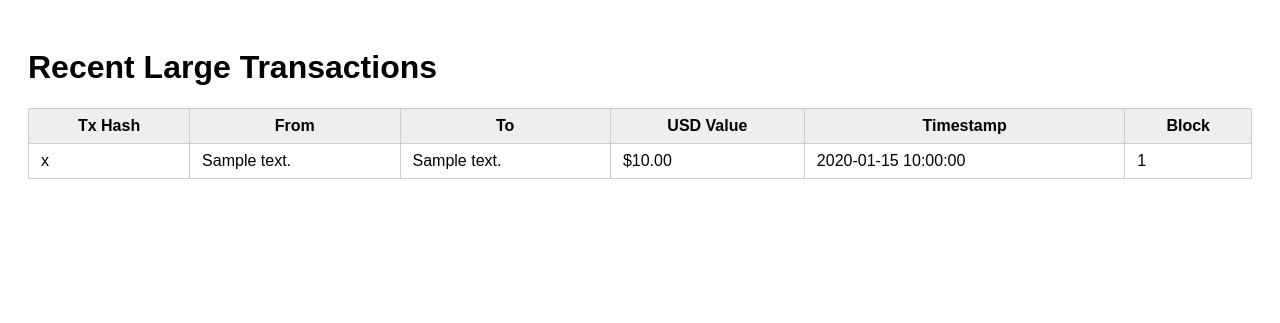
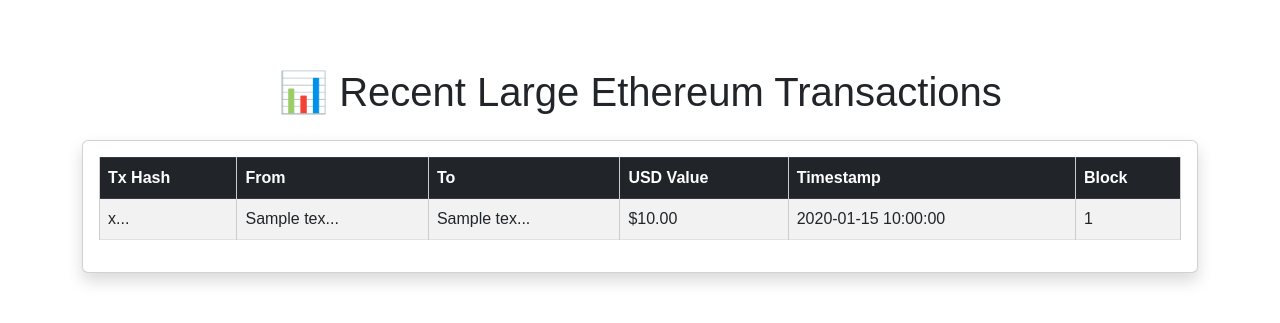
Before and after one commit to declanc2001/SignalFlow, a Flask app: template templates/index.html in a window 1280 px wide. Shown: the top 323 px of the page. Run offline with Flask 3, Linux system fonts and the light colour scheme; the template is opened without the code that fills it: most values are stand-ins (such as "Sample title", 1, 10 or a date in 2020); some libraries are stand-ins or nearby versions.

Commit message:
Update index.html
Adding bits of style

```diff
--- a/templates/index.html
+++ b/templates/index.html
@@ -1,6 +1,13 @@
 <!DOCTYPE html>
 <html>
 <head>
+    <link href="https://cdn.jsdelivr.net/npm/bootstrap@5.3.0/dist/css/bootstrap.min.css" rel="stylesheet">
+    <link href="https://fonts.googleapis.com/css2?family=Inter:wght@400;700&display=swap" rel="stylesheet">
+<style>
+  body {
+    font-family: 'Inter', sans-serif;
+  }
+</style>
     <title>Crypto Transactions</title>
     <style>
         body { font-family: Arial; padding: 20px; }
@@ -10,9 +17,13 @@
     </style>
 </head>
 <body>
-    <h1>Recent Large Transactions</h1>
-    <table>
-        <thead>
+    <div class="container mt-5">
+  <h1 class="mb-4 text-center">📊 Recent Large Ethereum Transactions</h1>
+
+  <div class="card shadow">
+    <div class="card-body">
+      <table class="table table-striped table-bordered">
+        <thead class="table-dark">
           <tr>
             <th>Tx Hash</th>
             <th>From</th>
@@ -25,9 +36,9 @@
         <tbody>
           {% for tx in transactions %}
           <tr>
-                <td>{{ tx.tx_hash }}</td>
-                <td>{{ tx.from_address }}</td>
-                <td>{{ tx.to_address }}</td>
+            <td>{{ tx.tx_hash[:8] }}...</td>
+            <td>{{ tx.from_address[:10] }}...</td>
+            <td>{{ tx.to_address[:10] }}...</td>
             <td>${{ "%.2f"|format(tx.value_usd) }}</td>
             <td>{{ tx.timestamp }}</td>
             <td>{{ tx.block_number }}</td>
@@ -35,5 +46,10 @@
           {% endfor %}
         </tbody>
       </table>
+    </div>
+  </div>
+</div>
+<script src="https://cdn.jsdelivr.net/npm/bootstrap@5.3.0/dist/js/bootstrap.bundle.min.js"></script>
+
 </body>
 </html>
```
Lines whose indentation alone changed are shown as unchanged.
